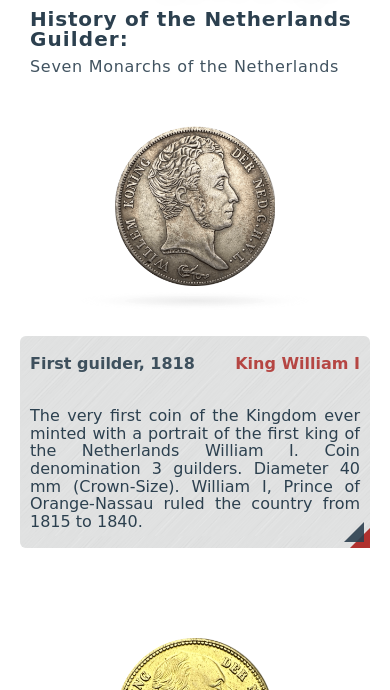
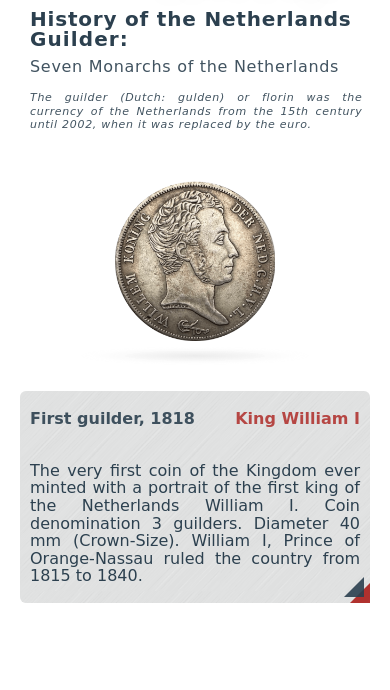
Before and after one commit to leo-shirokov/coins, a plain HTML site: page index.html in a window 390 px wide. Shown: the part 117-807 px from the top of the page. Drawn offline with Linux system fonts and the light colour scheme; a web font is replaced by a local one.

Commit message:
added 'gulden' block to mobile version

```diff
--- a/coins.js
+++ b/coins.js
@@ -84,7 +84,7 @@ export const coins = [
         },
         header: 'Jubilee coin, 2021',
         king: 'Queen Maxima',
-        description: 'Maxima Zorreguieta Cerruti [17 May 1971] is Queen of the Netherlands as the wife of King Willem-Alexander. In 2021, Queen Maxima celebrated her 50th birthday. This anniversary is celebrated with the issuance of a gold-plated commemorative coin entirely dedicated to our Queen\'s birthday.',
+        description: 'Maxima Zorreguieta Cerruti [17 May 1971] is Queen of the Netherlands as the wife of King Willem-Alexander. In 2021, Queen Maxima celebrated her 50th birthday. This anniversary is celebrated with the issuance of a gold-plated commemorative coin entirely dedicated to the Queen\'s birthday.',
         info: 'Argentine by birth, she worked in marketing when she met Willem-Alexander, eldest son and heir apparent of Queen Beatrix, in 1999. They married in 2002, and became king and queen on the abdication of her mother-in-law on 30 April 2013.'
     },
     {
--- a/index.html
+++ b/index.html
@@ -40,6 +40,10 @@
                         title="The guilder (Dutch: gulden) or florin was the currency of the Netherlands from the 15th century until 2002, when it was replaced by the euro.">Guilder:</span>
                 </h1>
                 <p>Seven Monarchs of the Netherlands</p>
+                <div class="about-gulden">
+                    <p>The guilder (Dutch: gulden) or florin was the currency of the Netherlands from the
+                        15th century until 2002, when it was replaced by the euro.</p>
+                </div>
             </section>
         </main>
         <footer class="footer">
--- a/style.css
+++ b/style.css
@@ -250,6 +250,23 @@ body {
     letter-spacing: 0.7px;
 }
 
+.about-gulden {
+    display: none;
+}
+
+@media (max-width: 820px) {
+    .about-gulden {
+        display: block;
+        margin-top: 15px;
+        width: 100%%;
+    }
+
+    .about-gulden p {
+        font-size: 15px;
+        font-style: oblique;
+    }
+}
+
 .content__coin {
     width: 100%;
     height: 8rem;
@@ -488,6 +505,13 @@ body {
         line-height: 1.2;
     }
 
+    .about-gulden p {
+        width: 95%;
+        font-size: 11px;
+        font-style: oblique;
+        text-align: justify;
+    }
+
     .content__coin {
         width: 100%;
         height: 18rem;
```
